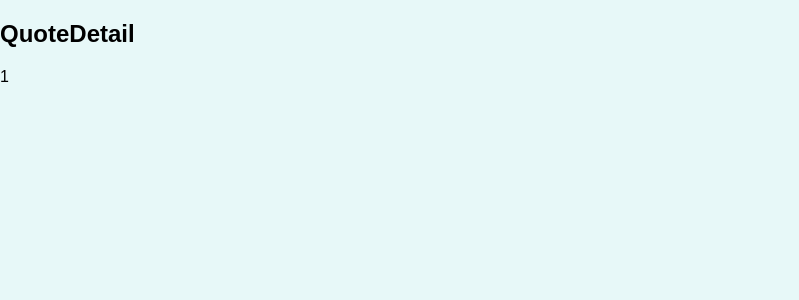
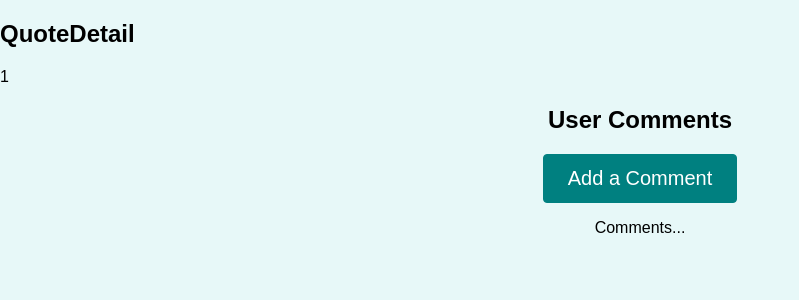
Before and after one commit to romanlesnoy/quotes-app, a React (Create React App) app: page /quotes/1/comments in a window 1280 px wide. Shown: the top 300 px of the page, without its empty margins (0-799 px from the left). Built offline with nearby package versions, Linux system fonts and the light colour scheme.

Commit message:
Add nested route for Comments compomponent

```diff
--- a/src/pages/QuoteDetail.js
+++ b/src/pages/QuoteDetail.js
@@ -1,5 +1,6 @@
 import React from "react";
-import { useParams } from "react-router-dom";
+import { useParams, Route } from "react-router-dom";
+import Comments from "../components/comments/Comments";
 
 const QuoteDetail = () => {
     const params = useParams();
@@ -7,6 +8,9 @@
         <section>
             <h1>QuoteDetail</h1>
             <p>{params.quoteId}</p>
+            <Route path="/quotes/:quoteId/comments">
+                <Comments />
+            </Route>
         </section>
     );
 };
```
